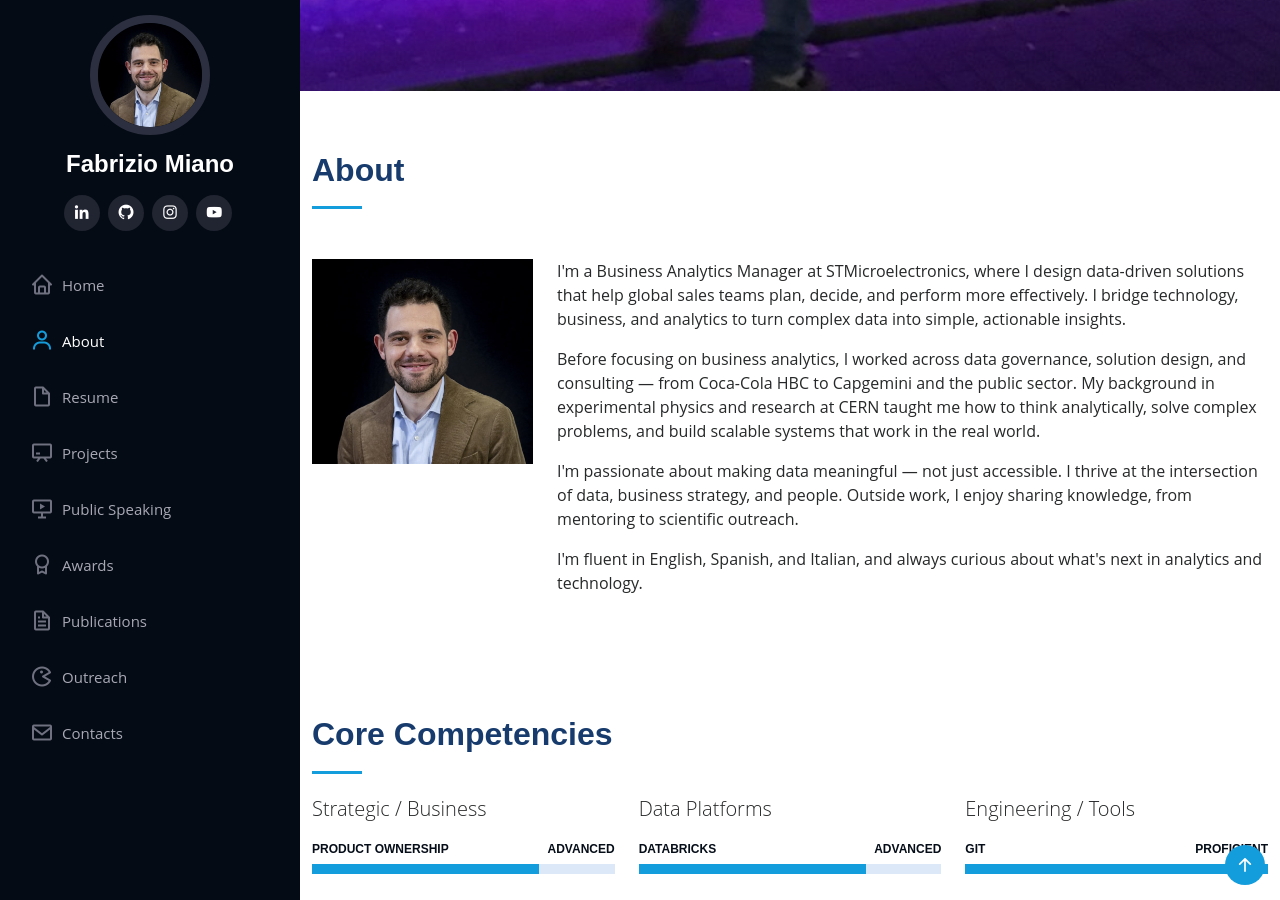
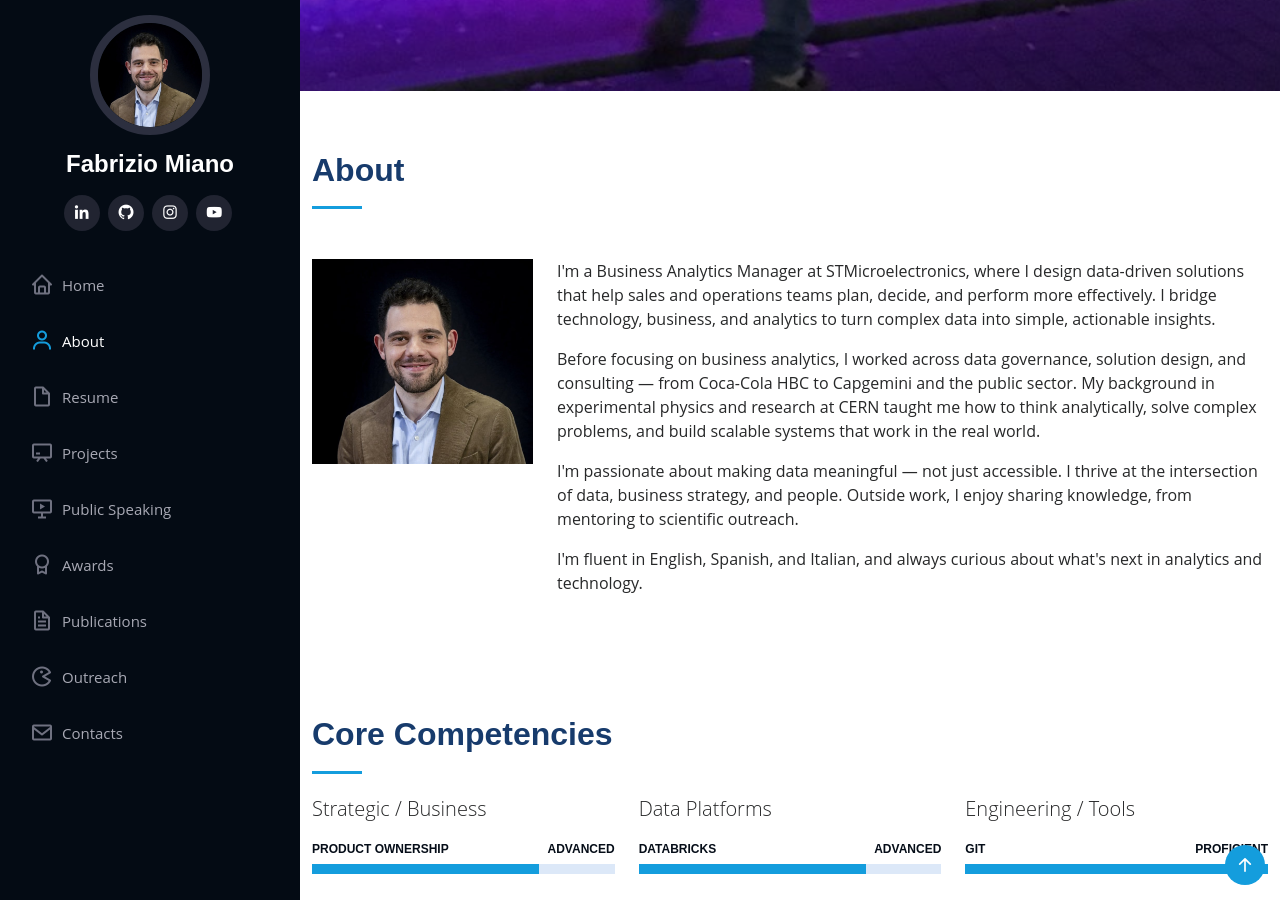
Before and after one commit to fabriziomiano/fabriziomiano.github.io, a Jekyll site: the page built from index.html, in a window 1280 px wide and 900 px high, scrolled down 809 px. Built offline with Jekyll 4.4.1, drawn with Linux system fonts in a browser that asks for light colours; nearby versions of some CDN libraries; comment, search, counter and statistics services are not loaded.

Commit message:
Minor change

```diff
--- a/index.html
+++ b/index.html
@@ -34,9 +34,9 @@ title: 'Fabrizio Miano, PhD | Resume'
         <div class="col-lg-9 pt-4 pt-lg-0 content" data-aos="fade-left">
           <p class="mb-3">
             I'm a Business Analytics Manager at STMicroelectronics, where I design data-driven
-            solutions that help global sales teams plan, decide, and perform more effectively. I
-            bridge technology, business, and analytics to turn complex data into simple, actionable
-            insights.
+            solutions that help sales and operations teams plan, decide, and perform more
+            effectively. I bridge technology, business, and analytics to turn complex data into
+            simple, actionable insights.
           </p>
           <p class="mb-3">
             Before focusing on business analytics, I worked across data governance, solution design,
```
